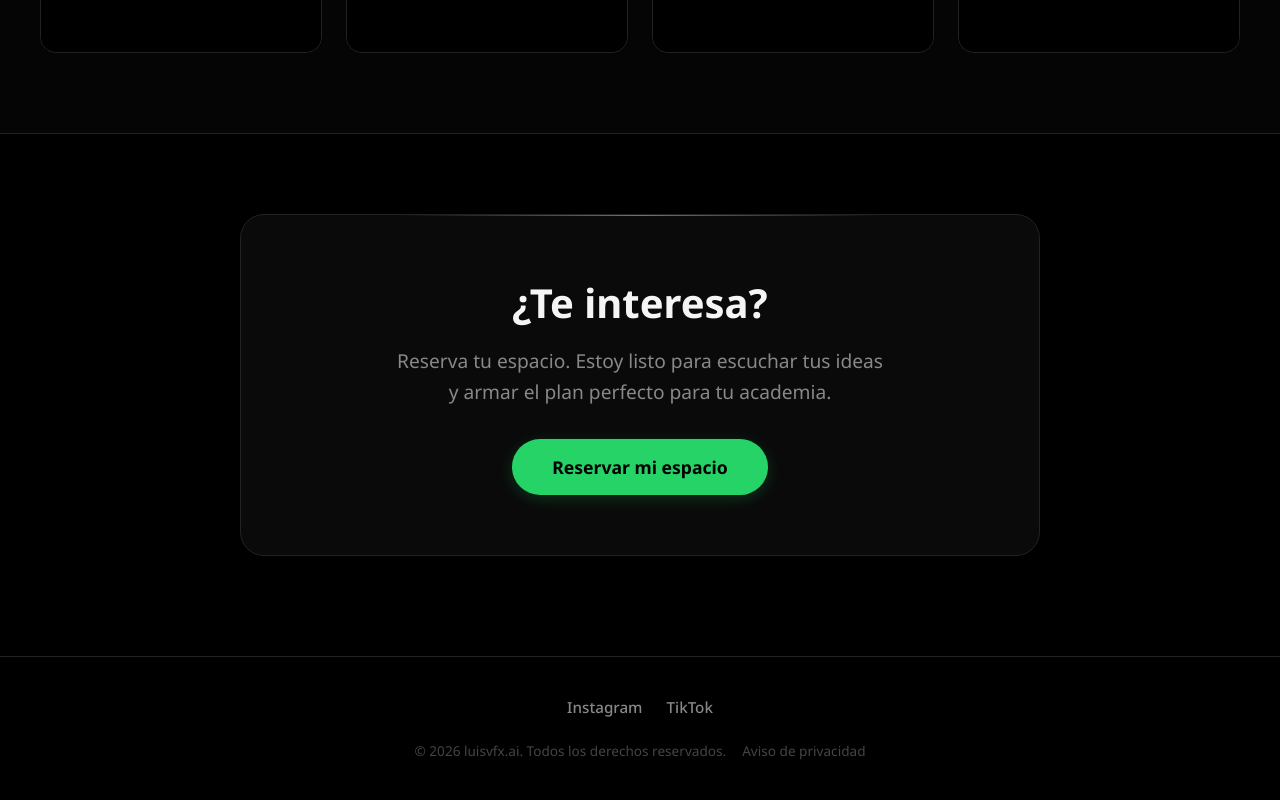
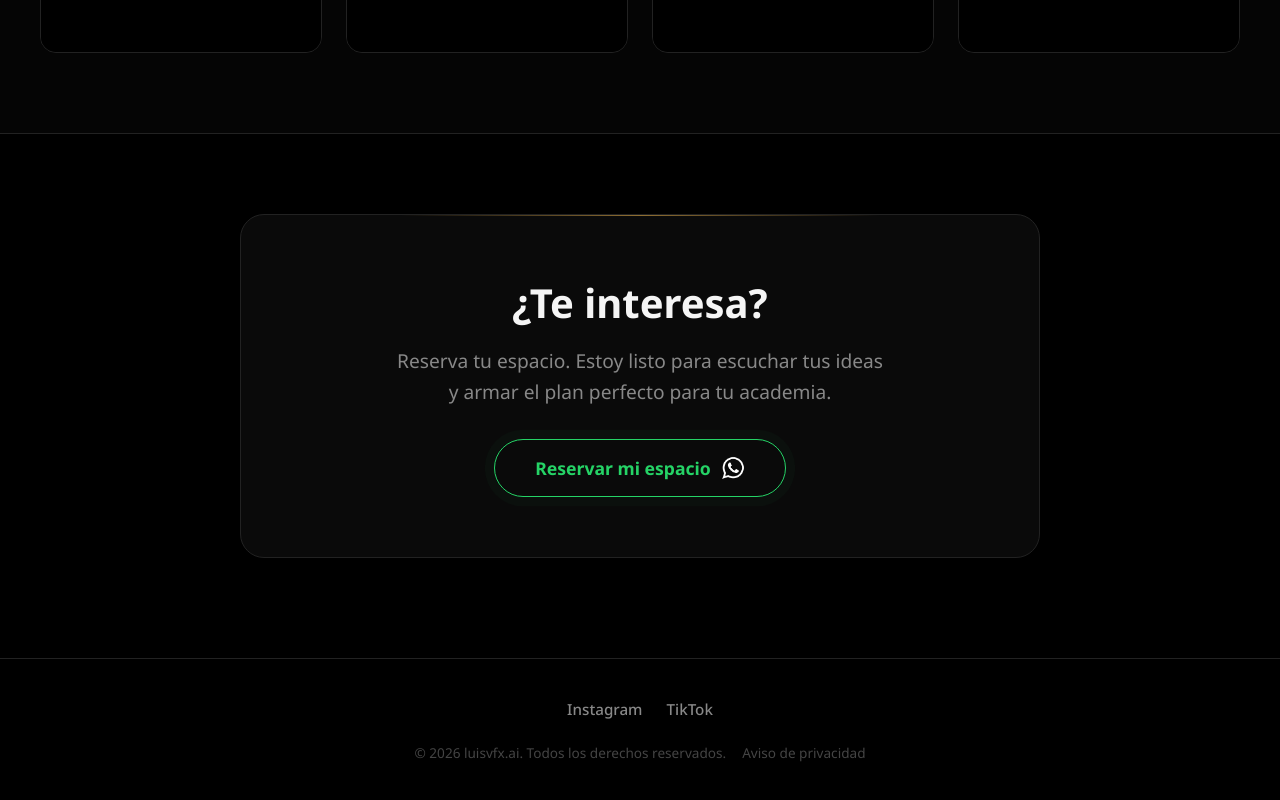
Before and after one commit to Luiskendo/luisvfx.ai, a React (Vite) app: page / in a window 1280 px wide. Shown: the part 3019-3819 px from the top of the page. Built offline with nearby package versions, Linux system fonts and the light colour scheme.

Commit message:
WhatsApp: logo en botones Hablemos y Reservar mi espacio; estilo outline + pulse unificado

```diff
--- a/src/components/Contact.css
+++ b/src/components/Contact.css
@@ -11,12 +11,15 @@
 }
 .contact-title { font-size: 2.5rem; font-weight: 700; margin-bottom: 16px; color: var(--text); }
 .contact-text { font-size: 1.2rem; color: var(--muted); line-height: 1.6; margin-bottom: 32px; max-width: 500px; margin-left: auto; margin-right: auto; }
+/* Estilo/efecto del botón "Hablemos" del header, con el tamaño propio del CTA.
+   pulse-wa se define en Header.css (mismo landing, siempre cargado). */
 .wa-btn-bottom {
-  display: inline-flex; align-items: center; padding: 16px 40px; background-color: var(--wa-green);
-  color: #000000; font-weight: 700; font-size: 1.1rem; border-radius: 50px; text-decoration: none;
-  transition: transform 0.2s ease, background-color 0.2s ease; box-shadow: 0 4px 15px rgba(37, 211, 102, 0.2);
+  display: inline-flex; align-items: center; gap: 10px; padding: 16px 40px; background-color: transparent;
+  color: var(--wa-green); font-weight: 700; font-size: 1.1rem; border: 1px solid var(--wa-green);
+  border-radius: 50px; text-decoration: none; transition: all 0.3s ease; animation: pulse-wa 2.5s infinite;
 }
-.wa-btn-bottom:hover { background-color: #1DA851; transform: translateY(-2px); box-shadow: 0 6px 20px rgba(37, 211, 102, 0.4); }
+.wa-btn-bottom:hover { background-color: var(--wa-green); color: var(--bg); }
+.wa-btn-icon { width: 24px; height: 24px; display: block; flex-shrink: 0; }
 
 @media (max-width: 768px) {
   .contact-card { padding: 40px 20px; }
--- a/src/components/Contact.tsx
+++ b/src/components/Contact.tsx
@@ -16,6 +16,7 @@ export default function Contact() {
           rel="noopener noreferrer"
         >
           Reservar mi espacio
+          <img className="wa-btn-icon" src={`${import.meta.env.BASE_URL}whatsapp.png`} alt="" />
         </a>
       </div>
     </section>
--- a/src/components/Header.css
+++ b/src/components/Header.css
@@ -33,11 +33,12 @@ header.visible { opacity: 1; transform: translateY(0); pointer-events: auto; }
 .nav-num { display: none; }
 
 .header-wa-btn {
-  display: inline-flex; align-items: center; padding: 10px 20px; background-color: transparent;
+  display: inline-flex; align-items: center; gap: 8px; padding: 10px 20px; background-color: transparent;
   color: var(--wa-green); font-weight: 600; font-size: 0.9rem; border: 1px solid var(--wa-green);
   border-radius: 50px; text-decoration: none; transition: all 0.3s ease; animation: pulse-wa 2.5s infinite;
 }
 .header-wa-btn:hover { background-color: var(--wa-green); color: var(--bg); }
+.header-wa-icon { width: 16px; height: 16px; display: block; flex-shrink: 0; }
 @keyframes pulse-wa {
   0% { box-shadow: 0 0 0 0 rgba(37, 211, 102, 0.4); }
   70% { box-shadow: 0 0 0 10px rgba(37, 211, 102, 0); }
--- a/src/components/Header.tsx
+++ b/src/components/Header.tsx
@@ -53,6 +53,7 @@ export default function Header() {
         rel="noopener noreferrer"
       >
         Hablemos
+        <img className="header-wa-icon" src={`${import.meta.env.BASE_URL}whatsapp.png`} alt="" />
       </a>
     </header>
   )
```
Also changed, not shown: public/whatsapp.png (added).
